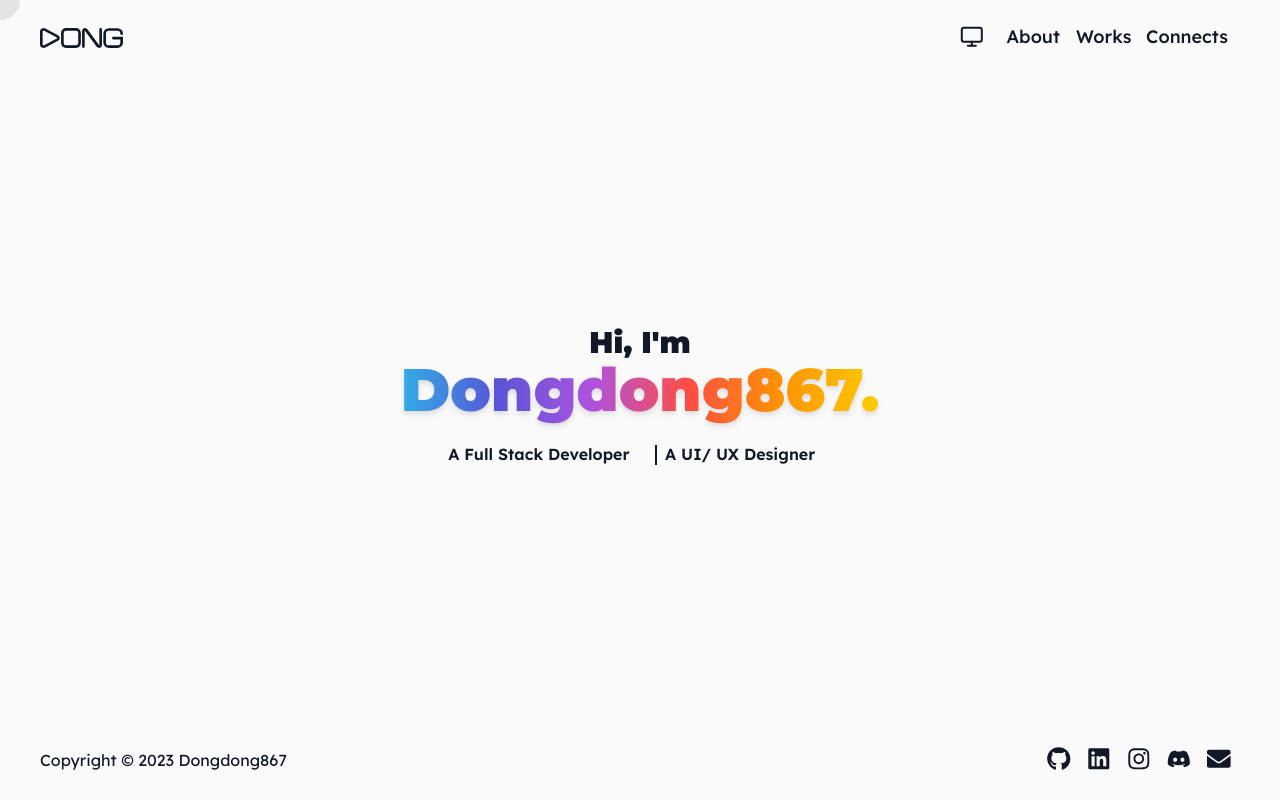
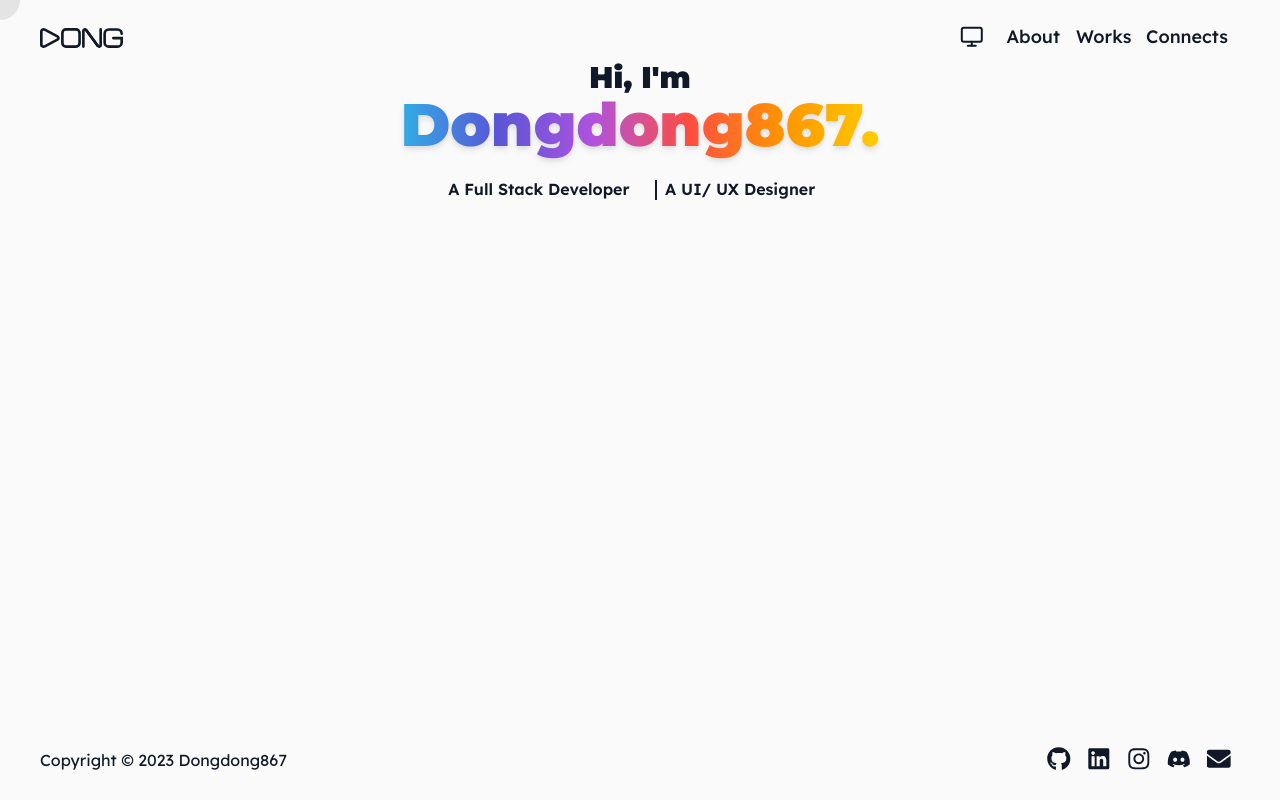
Before and after one commit to dongdong867/dongdong867.dev, a Next.js app: page / in a window 1280 px wide. Built offline with nearby package versions, Linux system fonts and the light colour scheme.

Commit message:
feat(layout): update layout flex grow settings

```diff
--- a/app/layout.tsx
+++ b/app/layout.tsx
@@ -34,17 +34,23 @@ export default function RootLayout({
 }: {
   children: React.ReactNode;
 }) {
-  const deviceType = new UAParser(headers().get("user-agent") ?? "").getDevice().type;
+  const deviceType = new UAParser(headers().get("user-agent") ?? "").getDevice()
+    .type;
+
   return (
     <html
       lang="en"
       className={`${montserrat.variable} ${lexend.variable} ${sourceCodePro.variable}`}
     >
-      <body className="flex flex-col justify-between">
+      <body className="flex flex-col">
         <Navbar />
-        {children}
+        <div className="grow">{children}</div>
         <Footer />
-        {(deviceType != "mobile" && deviceType != "tablet") && <Cursor />}
+        {deviceType != "mobile" && deviceType != "tablet" ? (
+          <Cursor />
+        ) : (
+          <div id="cursor" className="hidden" />
+        )}
       </body>
     </html>
   );
```
